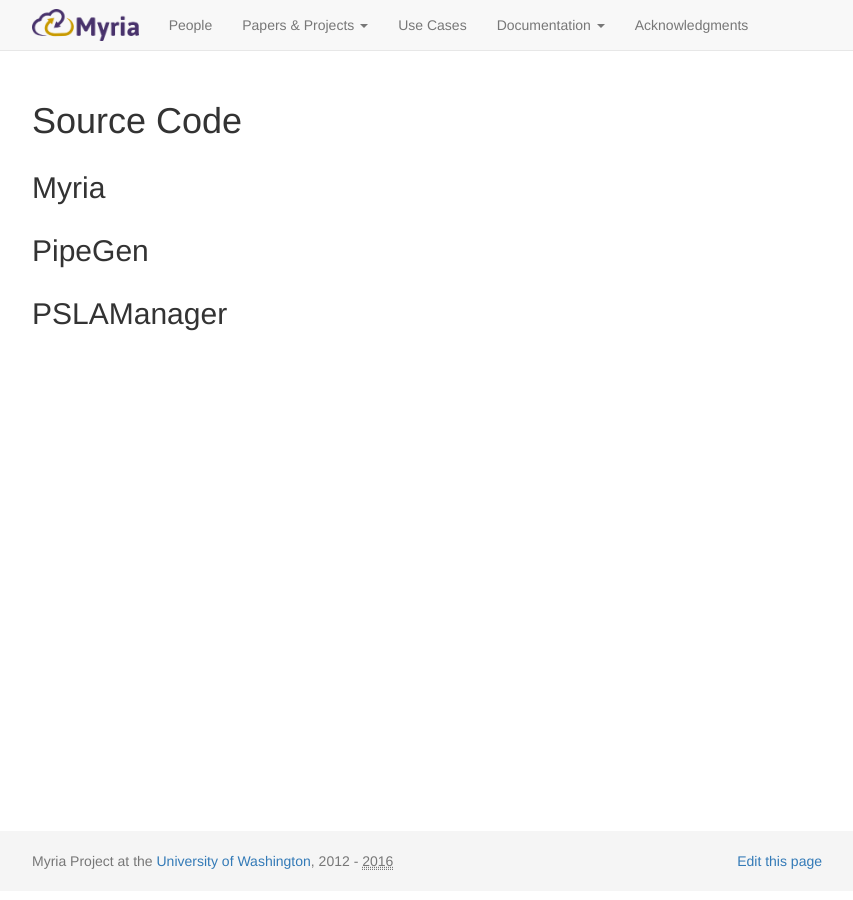
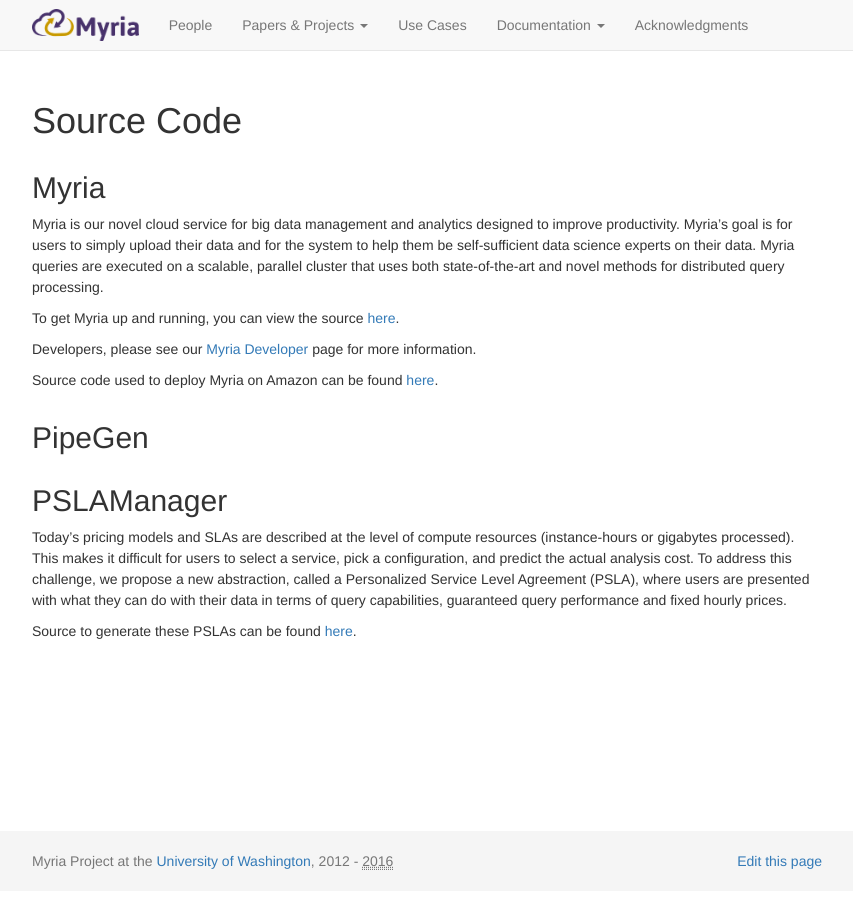
Before and after one commit to uwescience/myria-website, a Jekyll site: the page built from projects/sourceCode.md, in a window 1280 px wide. Shown: the whole page, without its empty margins (213-1066 px from the left). Built offline with Jekyll 4.4.1, drawn with Linux system fonts in a browser that asks for light colours; nearby versions of some CDN libraries; Markdown is read by kramdown in place of the engine named in the settings.

Commit message:
source code page

```diff
--- a/projects/sourceCode.md
+++ b/projects/sourceCode.md
@@ -9,6 +9,18 @@
 
 ## Myria
 
+Myria is our novel cloud service for big data management and analytics designed to improve productivity. Myria’s goal is for users to simply upload their data and for the system to help them be self-sufficient data science experts on their data. Myria queries are executed on a scalable, parallel cluster that uses both state-of-the-art and novel methods for distributed query processing.
+
+To get Myria up and running, you can view the source [here](https://github.com/uwescience/myria).
+
+Developers, please see our [Myria Developer](http://myria.cs.washington.edu/docs/developer.html) page for more information.
+
+Source code used to deploy Myria on Amazon can be found [here](https://github.com/uwescience/myria-ec2-ansible).
+
 ## PipeGen
 
 ## PSLAManager
+
+Today's pricing models and SLAs are described at the level of compute resources (instance-hours or gigabytes processed). This makes it difficult for users to select a service, pick a configuration, and predict the actual analysis cost. To address this challenge, we propose a new abstraction, called a Personalized Service Level Agreement (PSLA), where users are presented with what they can do with their data in terms of query capabilities, guaranteed query performance and fixed hourly prices.
+
+Source to generate these PSLAs can be found [here](https://github.com/uwdb/PSLAManager).
```
